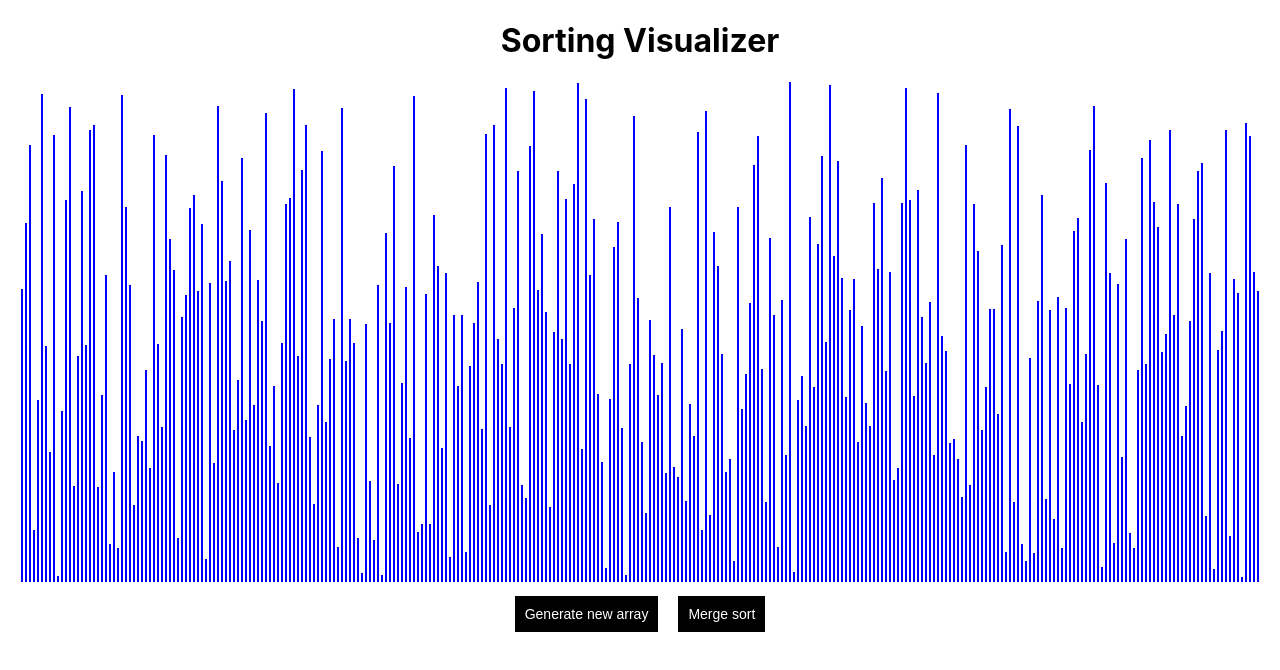
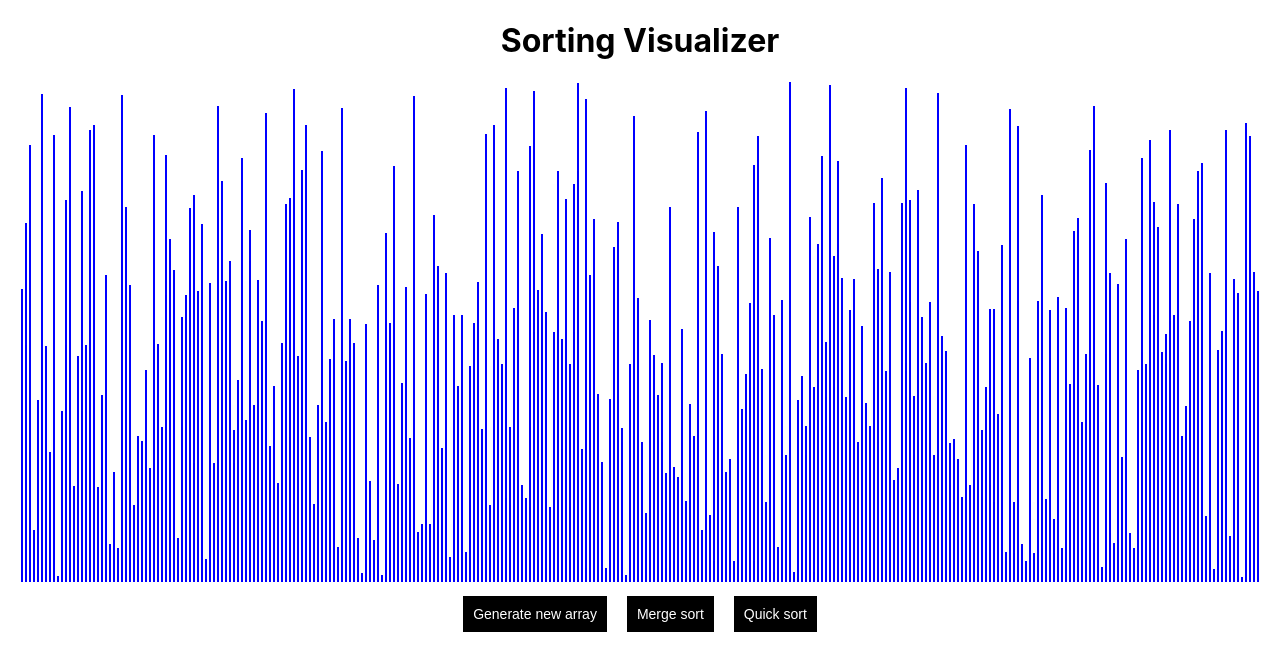
Before and after one commit to ChetanKaushik702/sorting-visualizer, a React (Create React App) app: page / in a window 1280 px wide. Shown: the top 670 px of the page. Built offline with nearby package versions, Linux system fonts and the light colour scheme.

Commit message:
Quicksort implementation achieved

```diff
--- a/src/components/SortingVisualizer.js
+++ b/src/components/SortingVisualizer.js
@@ -1,6 +1,7 @@
 import React, { useEffect, useState, useCallback } from 'react'
 import './SortingVisualizer.css'
 import mergeSortHandler from '../sortingAlgorithms/mergeSort'
+import quickSortHandler from '../sortingAlgorithms/quickSort'
 
 function SortingVisualizer() {
 
@@ -54,18 +55,92 @@ function SortingVisualizer() {
               setTimeout(() => {
                 barOneStyle.backgroundColor = color;
                 barTwoStyle.backgroundColor = color;
-              }, i * ANIMATION_SPEED_MS);
-            } else {
-              setTimeout(() => {
+            }, i * ANIMATION_SPEED_MS);
+        } else {
+            setTimeout(() => {
                 const [barOneIdx, newHeight] = animations[i];
                 const barOneStyle = arrayBars[barOneIdx].style;
                 barOneStyle.height = `${newHeight}px`;
-              }, i * ANIMATION_SPEED_MS);
+            }, i * ANIMATION_SPEED_MS);
+        }
+    }
+}
+
+const callquickSort = () => {
+    const animations = quickSortHandler(array)
+    const arrayBars = document.getElementsByClassName('array-bar');
+
+    for (let i = 0; i < animations.length; i++) {
+        const operation = animations[i][2]
+
+        // comparison
+        if (operation === 'comparison') {
+            const [barOneIdx, barTwoIdx] = animations[i]
+            const barOneStyle = arrayBars[barOneIdx].style
+            const barTwoStyle = arrayBars[barTwoIdx].style
+
+            const color = animations[i][3] === 0 ? 'red' : 'blue'
+            setTimeout(() => {
+                barOneStyle.backgroundColor = color
+                barTwoStyle.backgroundColor = color
+            }, i * ANIMATION_SPEED_MS)
+        }
+
+        // swapping
+        else if (operation === 'swapping') {
+            const decider = animations[i][3]
+            if (decider === 0) {
+                const [barOneIdx, barTwoIdx] = animations[i]
+                const barOneStyle = arrayBars[barOneIdx].style
+                const barTwoStyle = arrayBars[barTwoIdx].style
+
+                const color = 'orange'
+                setTimeout(() => {
+                    barOneStyle.backgroundColor = color
+                    barTwoStyle.backgroundColor = color
+                }, i * ANIMATION_SPEED_MS)
             }
+            else if (decider === 1) {
+                const [barOneIdx, barTwoIdx] = animations[i]
+                const barOneStyle = arrayBars[barOneIdx].style
+                const barTwoStyle = arrayBars[barTwoIdx].style
+
+                const color = 'blue'
+                setTimeout(() => {
+                    barOneStyle.backgroundColor = color
+                    barTwoStyle.backgroundColor = color
+                }, i * ANIMATION_SPEED_MS)
+            }
+            else if (decider === 2) {
+                const [barIdx, height] = animations[i]
+                const barOneStyle = arrayBars[barIdx].style
+
+                setTimeout(() => {
+                    barOneStyle.height = `${height}px`
+                }, i * ANIMATION_SPEED_MS)
+            }
+            else {
+                const [barIdx, height] = animations[i]
+                const barOneStyle = arrayBars[barIdx].style
+
+                setTimeout(() => {
+                    barOneStyle.height = `${height}px`
+                }, i * ANIMATION_SPEED_MS)
+            }
+        }
+
+        // updation
+        else {
+            const [barIdx, height, ,decider] = animations[i]
+            const bar = arrayBars[barIdx].style
+            setTimeout(() => {
+                if (decider === 0) bar.backgroundColor = 'green'
+                bar.height = `${height}px`
+            }, i * ANIMATION_SPEED_MS);
         }
     }
 
-
+}
 
     return (
         <>
@@ -81,6 +156,7 @@ function SortingVisualizer() {
         </div>
         <button className="btn" onClick={resetArray}>Generate new array</button>
         <button className="btn" onClick={callmergeSort}>Merge sort</button>
+        <button className="btn" onClick={callquickSort}>Quick sort</button>
         </>
     )
 }
--- a/src/sortingAlgorithms/mergeSort.js
+++ b/src/sortingAlgorithms/mergeSort.js
@@ -2,8 +2,9 @@
 const mergeSortHandler = (array) => {
     const auxiliaryArray = [...array]
     const animations = []
+    mergeSort(array, 0, array.length - 1, auxiliaryArray, animations)
+    console.log(auxiliaryArray)
     console.log(array)
-    mergeSort(array, 0, array.length - 1, auxiliaryArray, animations)
     return animations
 }
 // merge-sort
--- /dev/null
+++ b/src/sortingAlgorithms/quickSort.js
@@ -0,0 +1,58 @@
+const quickSortHandler = (array) => {
+    const animations = []
+    console.log(array)
+    quickSort(array, 0, array.length - 1, animations)
+    console.log(array)
+    console.log(animations)
+
+    return animations
+}
+
+const quickSort = (mainArray, beg, end, animations) => {
+    if (beg <= end) {
+        const split = partition(mainArray, beg, end, animations)
+        quickSort(mainArray, beg, split - 1, animations)
+        quickSort(mainArray, split + 1, end, animations)
+    }
+}
+
+const partition = (mainArray, beg, end, animations) => {
+    const pivot = mainArray[end]
+    let i = beg - 1, j = beg
+    while (j < end) {
+        // comparison between indices j and end for marking
+        animations.push([j, end, 'comparison', 0])
+
+        // comparison between indices j and end for undoing the changes
+        animations.push([j, end, 'comparison', 1])
+
+        if (mainArray[j] <= pivot) {
+            i++
+
+            animations.push([i, j, 'swapping', 0])
+
+            animations.push([i, j, 'swapping', 1])
+
+            // swap the values at indices i and j
+            let temp = mainArray[i]
+            mainArray[i] = mainArray[j]
+            mainArray[j] = temp
+
+            animations.push([i, mainArray[i], 'swapping', 2])
+            animations.push([j, mainArray[j], 'swapping', 3])
+        }
+
+        j++
+    }
+
+    // swap the values at indices i + 1 and end
+    let temp = mainArray[i + 1]
+    mainArray[i + 1] = mainArray[end]
+    mainArray[end] = temp
+    animations.push([i + 1, mainArray[i + 1], 'updation', 0])
+    animations.push([end, mainArray[end], 'updation', 1])
+
+    return i + 1
+}
+
+export default quickSortHandler
```
